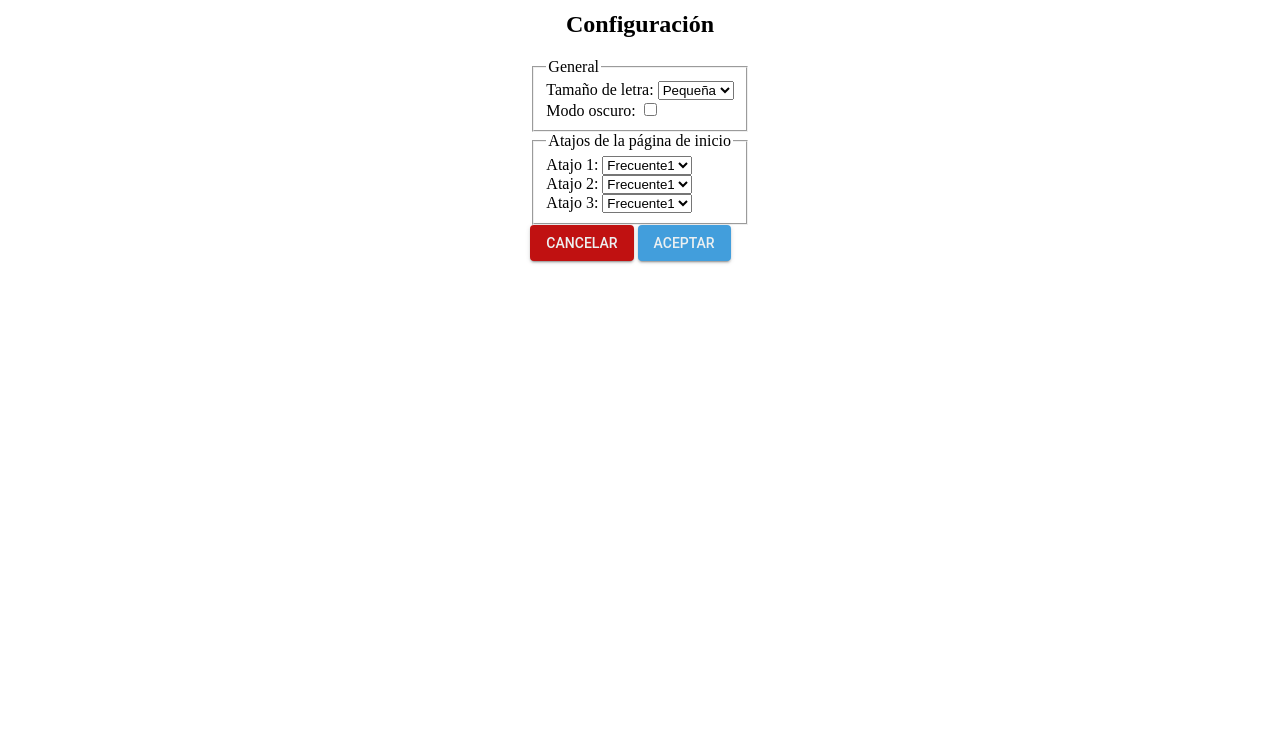
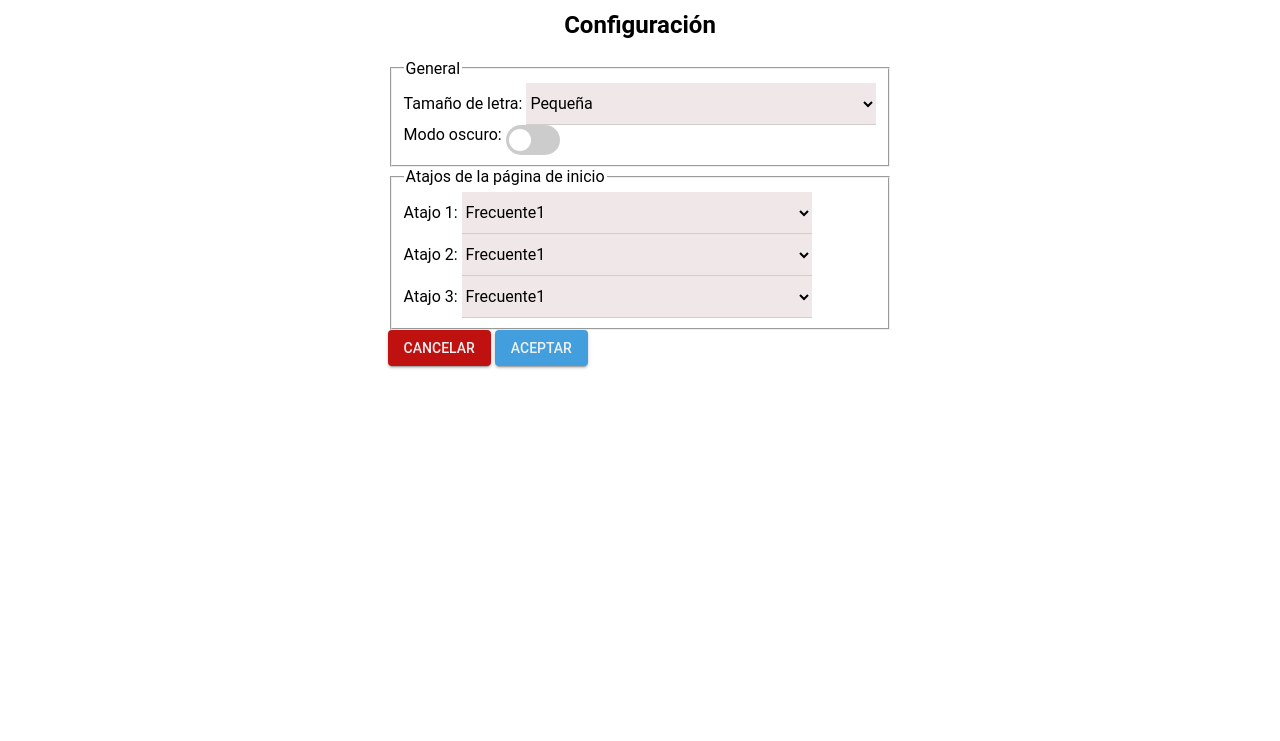
Before and after one commit to blasb/Dise-o-de-Experiencia-de-Usuario-y-DCU-2020, a plain HTML site: page config.html in a window 1280 px wide. Shown: the part 59-800 px from the top of the page. Drawn offline with Linux system fonts and the light colour scheme.

Commit message:
Estilo al toggle

```diff
--- a/config.html
+++ b/config.html
@@ -157,33 +157,36 @@
             <fieldset>
                 <legend>General</legend>
                 <label for="size">Tamaño de letra:</label>
-                <select name="size" id="size">
+                <select class="sel" name="size" id="size">
                     <option value="small">Pequeña</option>
                     <option value="medium">Mediana</option>
                     <option value="large">Grande</option>
                 </select>
                 <br>
                 <label for="darkMode">Modo oscuro:</label>
-                <input type="checkbox" name="darkMode" id="darkMode"/>
+                <label class="switch">
+                    <input type="checkbox" name="darkMode" id="darkMode"/>
+                    <span class="slider round"></span>
+                </label>
             </fieldset>
             <fieldset>
                 <legend>Atajos de la página de inicio</legend>
                 <label for="shortcut1">Atajo 1:</label>
-                <select name="shortcut1" id="shortcut1">
+                <select class="sel" name="shortcut1" id="shortcut1">
                     <option value="fr1">Frecuente1</option>
                     <option value="fr2">Frecuente2</option>
                     <option value="fr3">Frecuente3</option>
                 </select>
                 <br>
                 <label for="shortcut2">Atajo 2:</label>
-                <select name="shortcut2" id="shortcut2">
+                <select class="sel" name="shortcut2" id="shortcut2">
                     <option value="fr1">Frecuente1</option>
                     <option value="fr2">Frecuente2</option>
                     <option value="fr3">Frecuente3</option>
                 </select>
                 <br>
                 <label for="shortcut3">Atajo 3:</label>
-                <select name="shortcut3" id="shortcut3">
+                <select class="sel" name="shortcut3" id="shortcut3">
                     <option value="fr1">Frecuente1</option>
                     <option value="fr2">Frecuente2</option>
                     <option value="fr3">Frecuente3</option>
--- a/index.css
+++ b/index.css
@@ -72,6 +72,12 @@ body{
     border-bottom-width: 1px;
     border-color: #bbdefb;
     margin-top: 50px;
+}
+
+/* Fuente */
+
+* {
+    font-family: var(--pure-material-font, "Roboto", "Segoe UI", BlinkMacSystemFont, system-ui, -apple-system);
 }
 
 /* Otros */
@@ -237,6 +243,8 @@ a{
     font-family: Arial, Helvetica, sans-serif;
 }
 
+/* Campos de formularios */
+
 .btn {
     position: relative;
     display: inline-block;
@@ -268,6 +276,87 @@ a{
     background-color: #c01111;
 }
 
+.sel {
+	position: relative;
+	background-color: #f0e8e8;
+	width: 350px;
+	padding: 10px 0px 10px 0;
+	font-size: 16px;
+	border-radius: 0;
+	border: none;
+	border-bottom: 1px solid rgba(0,0,0, 0.12);
+}
+
+.inp {
+    font-size:16px;
+    padding:10px 10px 10px 5px;
+    /*para que ocupe toda la linea: display:block;*/
+    width:300px;
+    border:none;
+    border-bottom:1px solid #757575;
+}
+
+/* Switch sobre checkbox */
+
+.switch {
+    position: relative;
+    display: inline-block;
+    width: 54px;
+    height: 30px;
+}
+
+.switch input {
+    opacity: 0;
+    width: 0;
+    height: 0;
+}
+
+.slider {
+    position: absolute;
+    cursor: pointer;
+    top: 0;
+    left: 0;
+    right: 0;
+    bottom: 0;
+    background-color: #ccc;
+    -webkit-transition: .4s;
+    transition: .4s;
+}
+
+.slider:before {
+    position: absolute;
+    content: "";
+    height: 22px;
+    width: 22px;
+    left: 3px;
+    bottom: 4px;
+    background-color: white;
+    -webkit-transition: .4s;
+    transition: .4s;
+}
+
+input:checked + .slider {
+    background-color: #2196F3;
+}
+
+input:focus + .slider {
+    box-shadow: 0 0 1px #2196F3;
+}
+
+input:checked + .slider:before {
+    -webkit-transform: translateX(26px);
+    -ms-transform: translateX(26px);
+    transform: translateX(26px);
+}
+
+.slider.round {
+    border-radius: 30px;
+}
+
+.slider.round:before {
+    border-radius: 50%;
+}
+
 @media only screen and (max-width: 650px) {
     #logo-banco, #banco-nacion, #user-name{
         display: none;
```
Also changed, not shown: transfer1.html (+0 -1 lines), transfer2.html (+2 -3 lines), transfer3.html (+2 -2 lines), transfer.css (deleted).
